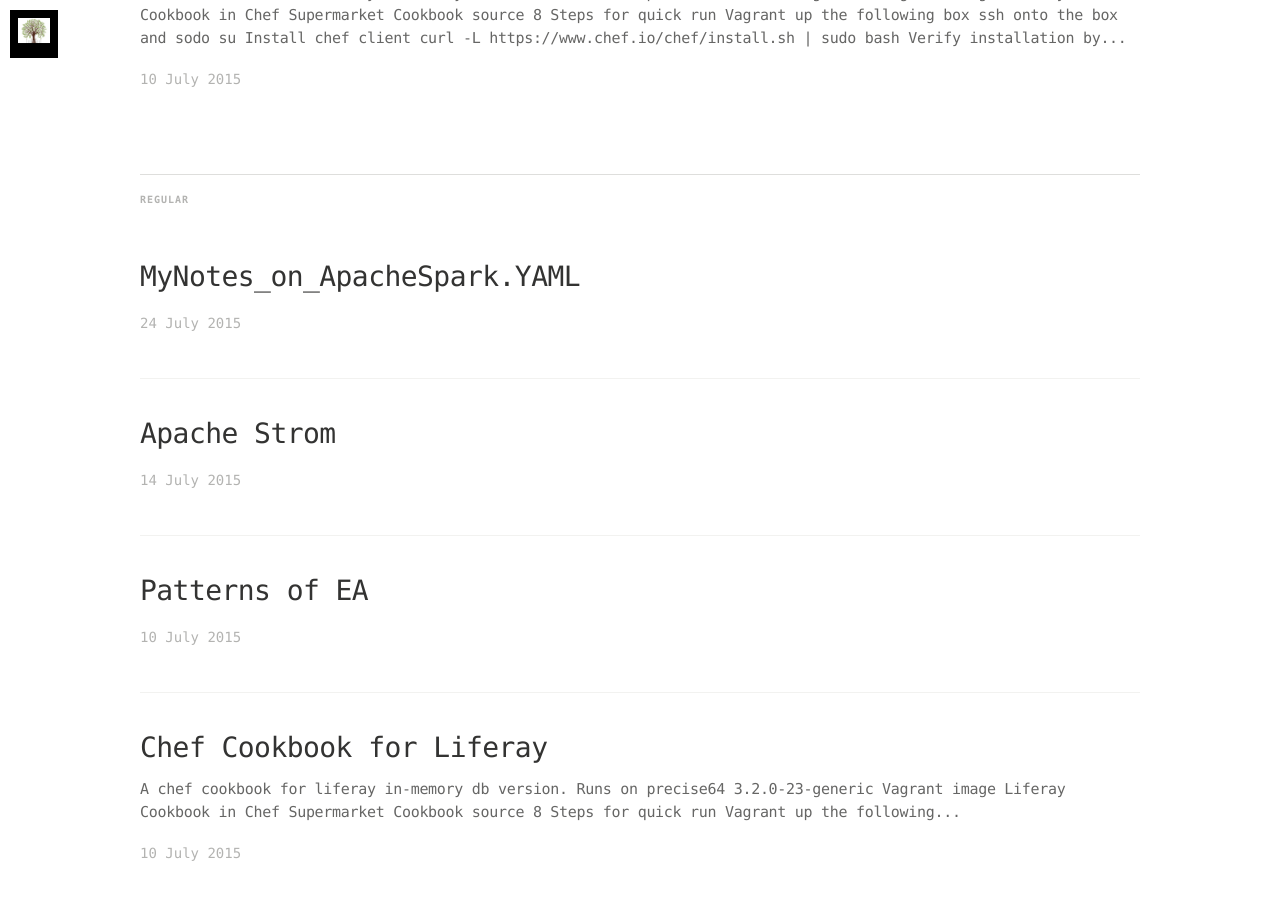
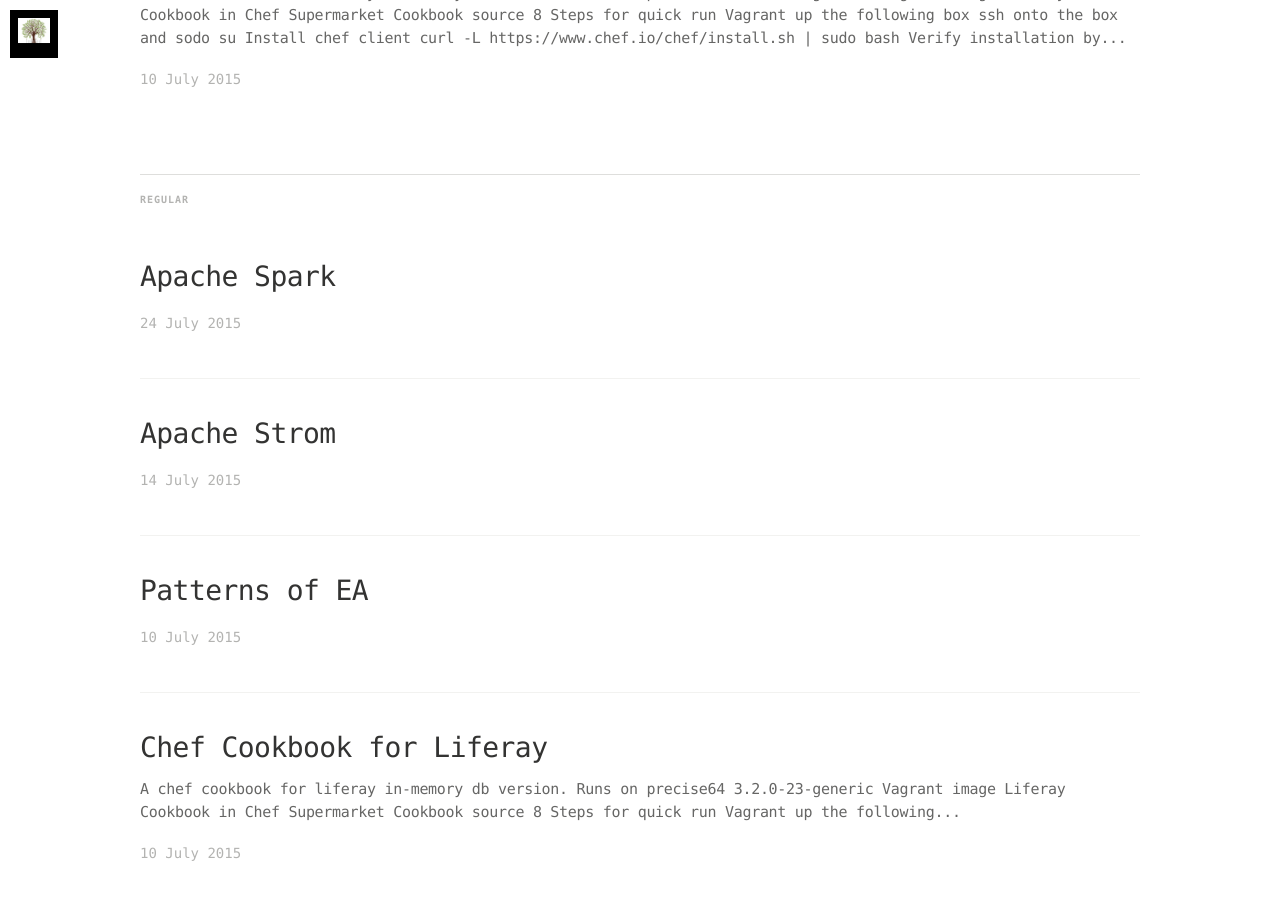
Before and after one commit to ganeshramr/ganeshramr.github.io, a Jekyll site: the page built from index.html, in a window 1280 px wide and 900 px high, scrolled down 860 px. Built offline with Jekyll 4.4.1, drawn with Linux system fonts in a browser that asks for light colours; nearby versions of some CDN libraries; some web fonts are replaced; Markdown is read by kramdown in place of the engine named in the settings; the list of posts is cut into pages by our own code; comment, search, counter and statistics services are not loaded.

Commit message:
Update 2015-07-24-SPARK.md

```diff
--- a/_posts/2015-07-24-SPARK.md
+++ b/_posts/2015-07-24-SPARK.md
@@ -1,6 +1,6 @@
 ---
 layout: post
-title:  "MyNotes_on_ApacheSpark.YAML"
+title:  "Apache Spark"
 date:   2015-07-24 13:16:00
 categories: normal
 tags:
```
